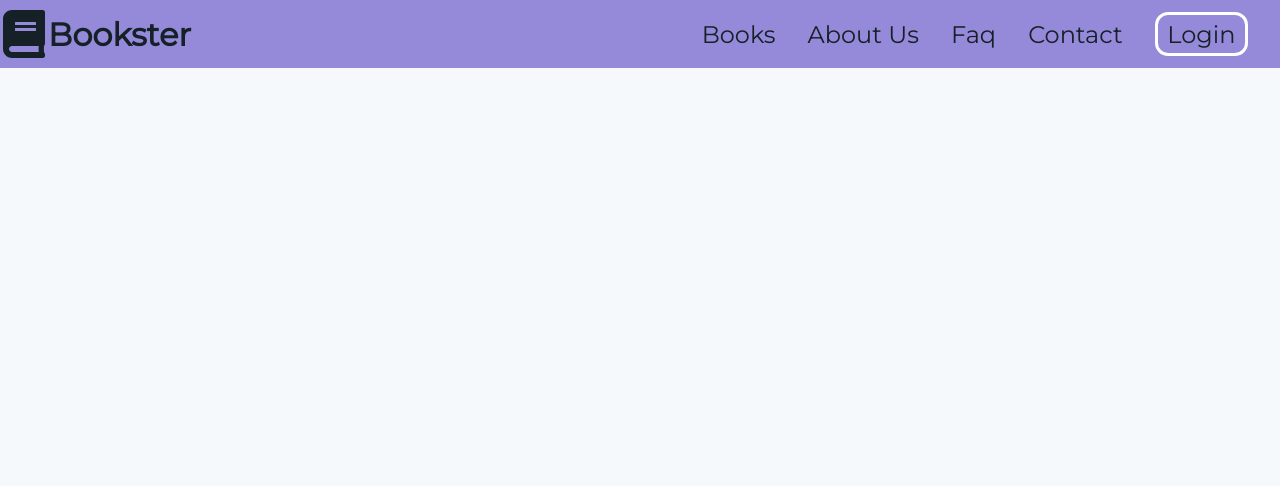
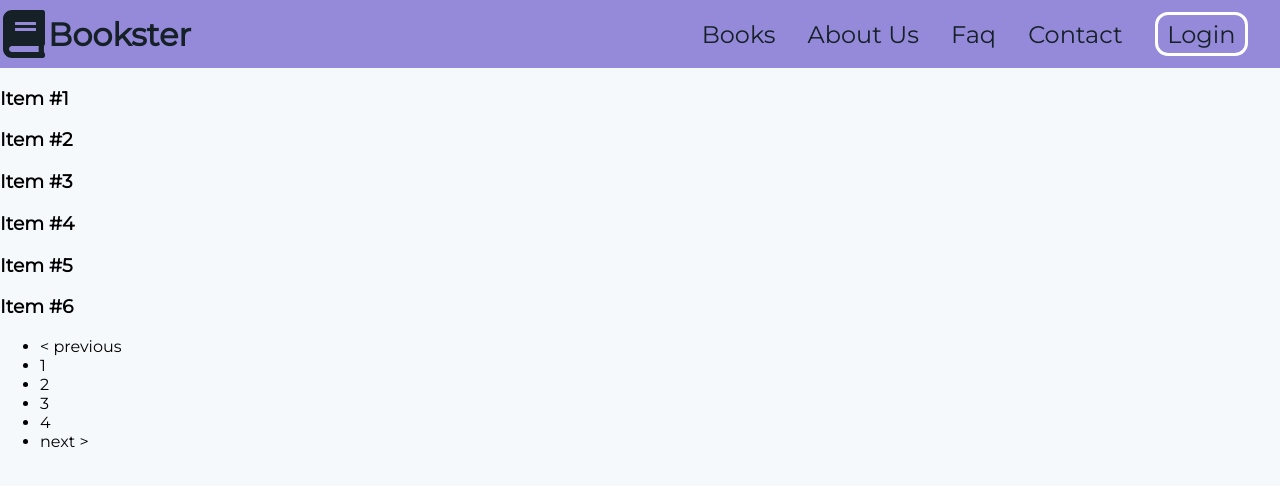
Before and after one commit to gab8n/bookster-react-umfst, a React (Create React App) app: page /collection in a window 1280 px wide. Shown: the top 486 px of the page. Built offline with nearby package versions, Linux system fonts and the light colour scheme; no server answers.

Commit message:
Made Pagination bar component

```diff
--- a/package.json
+++ b/package.json
@@ -12,6 +12,7 @@
     "react-dom": "^17.0.2",
     "react-icons": "^4.3.1",
     "react-modal": "^3.14.3",
+    "react-paginate": "^7.1.5",
     "react-papaparse": "^3.17.2",
     "react-redux": "^7.2.6",
     "react-router-dom": "^5.3.0",
--- a/src/Components/Pages/Collection/Collection.jsx
+++ b/src/Components/Pages/Collection/Collection.jsx
@@ -1,9 +1,46 @@
 import Header from 'Components/Common/Header/Header';
+import { useState, useEffect } from 'react';
+import ReactPaginate from 'react-paginate';
+import PaginationBar from './PaginationBar/PaginationBar';
+
+const items = [
+  1, 2, 3, 4, 5, 6, 7, 8, 9, 10, 11, 12, 13, 14, 15, 16, 17, 18, 19, 20, 21, 22,
+  23, 24,
+];
+
+function Items({ currentItems }) {
+  return (
+    <div className="items">
+      {currentItems &&
+        currentItems.map((item) => (
+          <div>
+            <h3>Item #{item}</h3>
+          </div>
+        ))}
+    </div>
+  );
+}
 
 const Collection = () => {
+  const [currentItems, setCurrentItems] = useState(null);
+  const [pageCount, setPageCount] = useState(0);
+  const [pageNumber, setPageNumber] = useState(0);
+  const itemsPerPage = 6;
+
+  useEffect(() => {
+    const startOffset = (pageNumber * itemsPerPage) % items.length;
+    const endOffset = startOffset + itemsPerPage;
+
+    setCurrentItems(items.slice(startOffset, endOffset));
+
+    setPageCount(Math.ceil(items.length / itemsPerPage));
+  }, [pageNumber, itemsPerPage]);
+
   return (
     <>
       <Header title={'COLLECTION'} navBarOnly={true} />
+      <Items currentItems={currentItems} />
+      <PaginationBar {...{ pageCount, setPageNumber }} />
     </>
   );
 };
--- /dev/null
+++ b/src/Components/Pages/Collection/PaginationBar/PaginationBar.jsx
@@ -0,0 +1,31 @@
+import ReactPaginate from 'react-paginate';
+
+const PaginationBar = ({ pageCount, setPageNumber }) => {
+  const handlePageClick = (event) => {
+    // console.log(event.selected);
+    setPageNumber(event.selected);
+  };
+
+  return (
+    <ReactPaginate
+      nextLabel="next >"
+      onPageChange={handlePageClick}
+      pageRangeDisplayed={5}
+      pageCount={pageCount}
+      previousLabel="< previous"
+      pageClassName="page-item"
+      pageLinkClassName="page-link"
+      previousClassName="page-item"
+      previousLinkClassName="page-link"
+      nextClassName="page-item"
+      nextLinkClassName="page-link"
+      breakLabel="..."
+      breakClassName="page-item"
+      breakLinkClassName="page-link"
+      containerClassName="pagination"
+      activeClassName="active"
+    />
+  );
+};
+
+export default PaginationBar;
```
Also changed, not shown: src/Components/Pages/Collection/PaginationBar/PaginationBar.module.scss (added), 1 other file (tests, documents, lock files or other folders).
